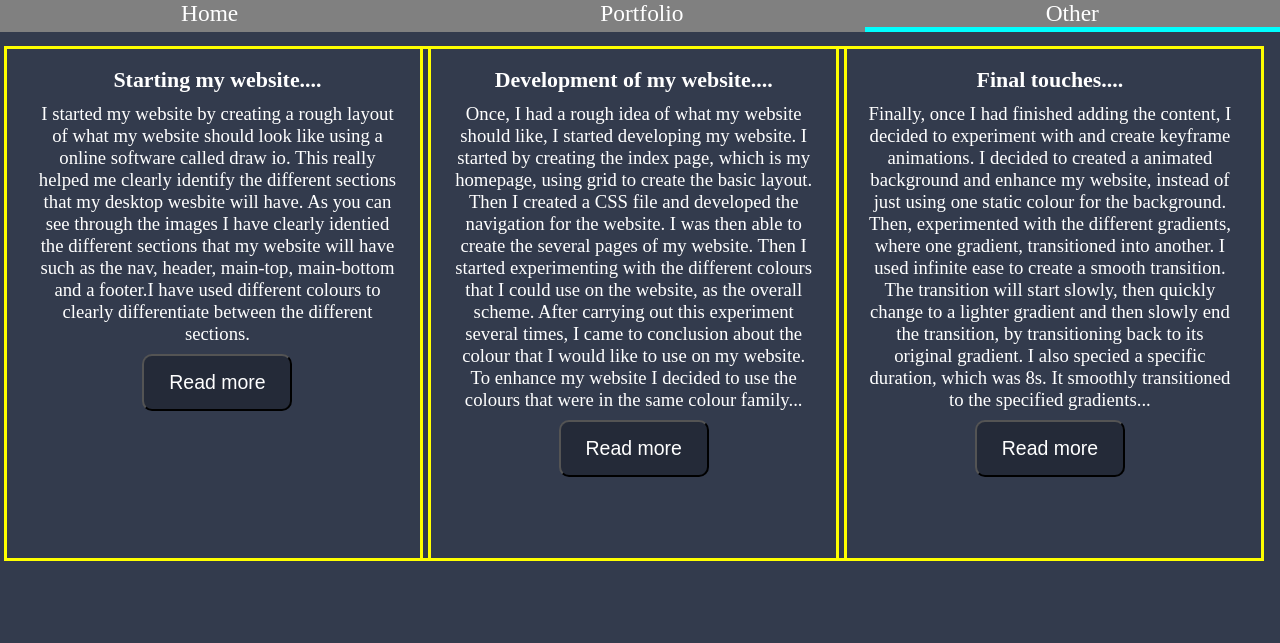
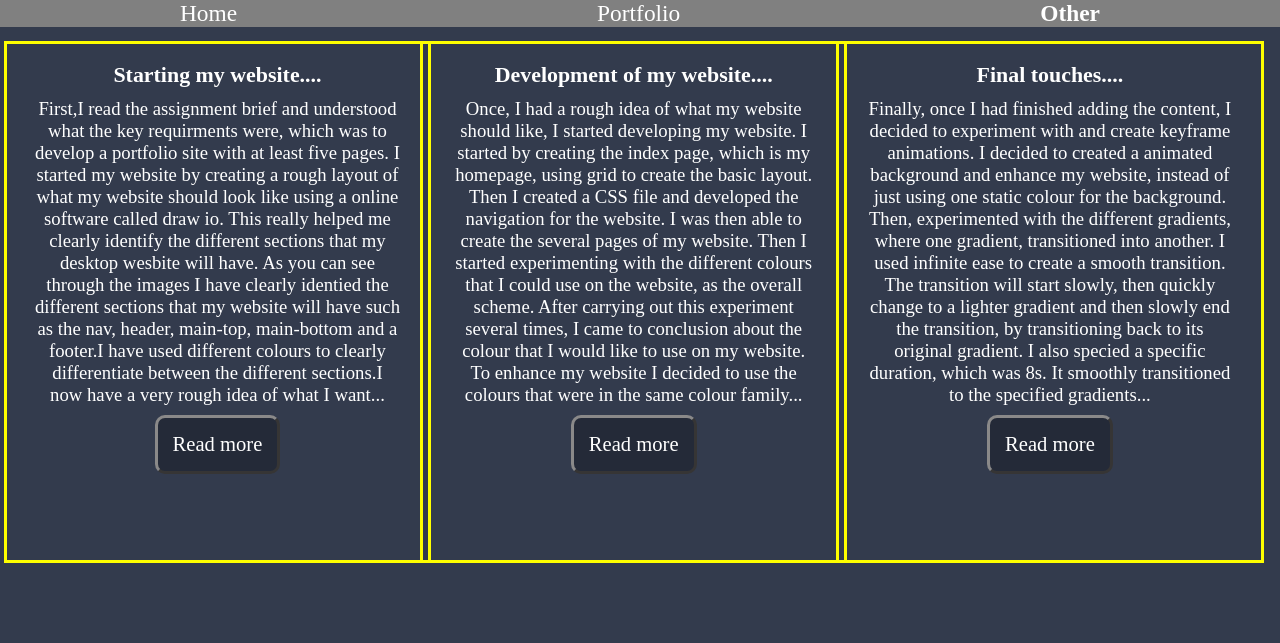
Before and after one commit to kennethdacruz/CSY1018---Web-Development, a plain HTML site: page blog.html in a window 1280 px wide. Shown: the top 643 px of the page. Drawn offline with Linux system fonts and the light colour scheme.

Commit message:
Adjusted desktop & mobile layout & fixed href spelling

```diff
--- a/blog.html
+++ b/blog.html
@@ -23,11 +23,11 @@
         <ul>
             <li><a href="index.html">Home</a></li>
             <li><a href="portfolio.html">Portfolio</a></li>
-            <li class="active"><a hfref="#">Other</a>
+            <li><a><b>Other</b></a>
 
                 <ul>
                     <li><a href="contact.html">Contact</a></li>
-                    <li><a href="blog.html">Blog</a></li>
+                    <li class="active"><a href="blog.html">Blog</a></li>
                     <li><a href="site_report.html">Site Report</a></li>
                 </ul>
             </li>
@@ -44,20 +44,20 @@
 
             <section class="blogEntry1">
                 <h3>Starting my website....</h3>
-                <p>I started my website by creating a rough layout of what my website should look like using a online software called draw io. This really helped me clearly identify the different sections that my desktop wesbite will have. As you can see through the images I have clearly identied the different sections that my website will have such as the nav, header, main-top, main-bottom and a footer.I have used different colours to clearly differentiate between the different sections.</p>
-                <a href="Website_start.html"><button>Read more</button></a>
+                <p>First,I read the assignment brief and understood what the key requirments were, which was to develop a portfolio site with at least five pages. I started my website by creating a rough layout of what my website should look like using a online software called draw io. This really helped me clearly identify the different sections that my desktop wesbite will have. As you can see through the images I have clearly identied the different sections that my website will have such as the nav, header, main-top, main-bottom and a footer.I have used different colours to clearly differentiate between the different sections.I now have a very rough idea of what I want...</p>
+                <a href="Website_start.html" class="btn">Read more</a>
             </section>
 
             <section class="blogEntry2">
                 <h3>Development of my website....</h3>
                 <p>Once, I had a rough idea of what my website should like, I started developing my website. I started by creating the index page, which is my homepage, using grid to create the basic layout. Then I created a CSS file and developed the navigation for the website. I was then able to create the several pages of my website. Then I started experimenting with the different colours that I could use on the website, as the overall scheme. After carrying out this experiment several times, I came to conclusion about the colour that I would like to use on my website. To enhance my website I decided to use the colours that were in the same colour family...</p>
-                <a href="Website_progress.html"><button>Read more</button></a>
+                <a href="Website_progress.html" class="btn">Read more</a>
             </section>
 
             <section class="blogEntry3">
                 <h3>Final touches....</h3>
                 <p>Finally, once I had finished adding the content, I decided to experiment with and create keyframe animations. I decided to created a animated background and enhance my website, instead of just using one static colour for the background. Then, experimented with the different gradients, where one gradient, transitioned into another. I used infinite ease to create a smooth transition. The transition will start slowly, then quickly change to a lighter gradient and then slowly end the transition, by transitioning back to its original gradient. I also specied a specific duration, which was 8s. It smoothly transitioned to the specified gradients...</p>
-                <a href="Final_website.html"><button>Read more</button></a>
+                <a href="Final_website.html" class="btn">Read more</a>
             </section>
 
     </main>
--- a/desktop.css
+++ b/desktop.css
@@ -153,7 +153,7 @@ nav ul ul li:hover {
     text-align: center;
     justify-items: center;
     margin: 0.5em;
-    height: 65.5vh;
+    height: 66.4vh;
     margin-bottom: 5em;
 }
 .blogEntry1{
--- a/main.css
+++ b/main.css
@@ -109,7 +109,17 @@ footer a {
     color: white;
 }
 
-.Blog button {
+/* .Blog button {
     background-color: #242a38;
     color: white;
+} */
+.Blog .btn {
+    background-color: #242a38;
+    color: white;
+    border-style:outset;
+    border-color:   rgb(138, 137, 137);
+    font-size: 1.1em;
+    border-radius:10px;
+    padding:15px;
+    display: inline-block;
 }
--- a/mobile.css
+++ b/mobile.css
@@ -82,7 +82,7 @@ nav ul ul li:hover {
     text-align: center;
     margin-top: 2em;
     margin-bottom: 5em;
-    height: 67.5vh;
+    height: 67.9vh;
 }
 
 footer {
```
Also changed, not shown: Final_website.html (+1 -1 lines), Website_progress.html (+1 -1 lines), Website_start.html (+2 -2 lines), contact.html (+2 -2 lines), databases.html (+1 -1 lines), index.html (+2 -2 lines), portfolio.html (+1 -1 lines), programming.html (+1 -1 lines), site_report.html (+1 -1 lines), software_engineering.html (+6 -2 lines), web_development.html (+1 -1 lines).
